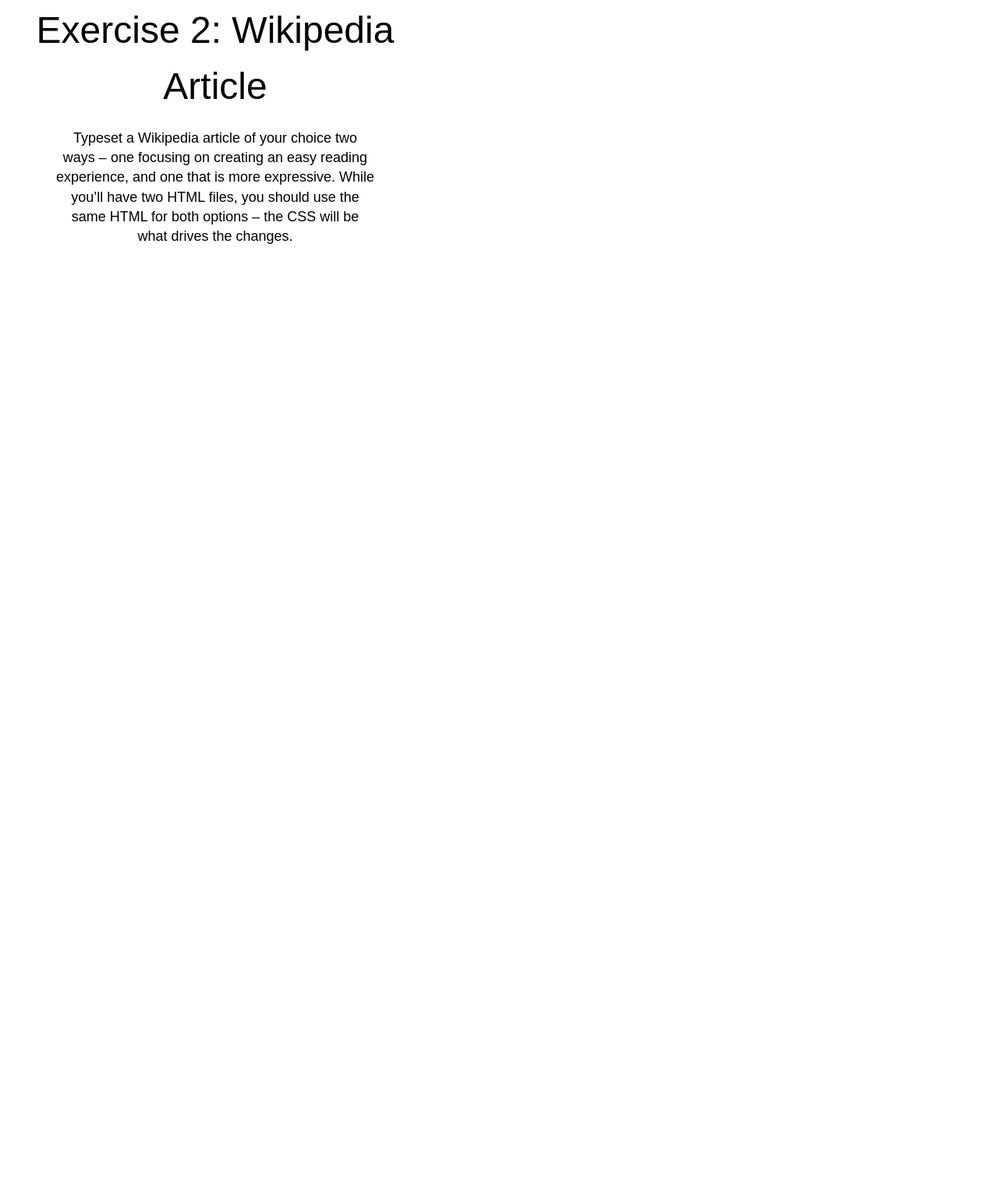
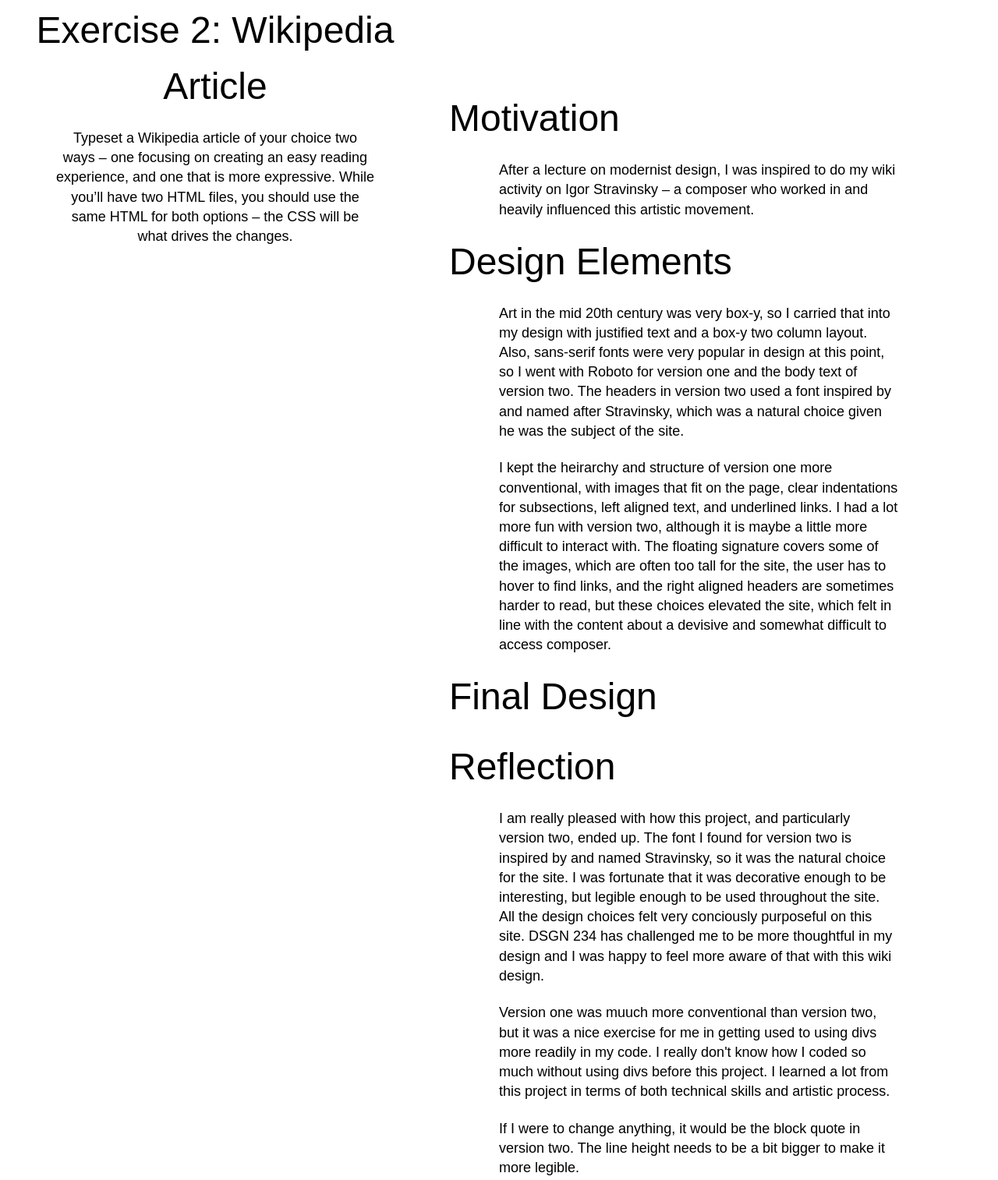
Before and after one commit to erinhay/hayes_arts21, a plain HTML site: page exercises/wiki/process.html in a window 1280 px wide. Shown: the part 409-1923 px from the top of the page at 78% size. Before the commit the page ends 800 px from the top, so only its background shows below. Drawn offline with Linux system fonts and the light colour scheme; a web font is replaced by a local one.

Commit message:
Add files via upload

```diff
--- a/exercises/wiki/process.html
+++ b/exercises/wiki/process.html
@@ -27,7 +27,46 @@
 
     <div class="spacer"></div>
 
+    <div class="proj-container">
+        <h2>Motivation</h2>
+        <br>
+        <div class="text">
+            <p>After a lecture on modernist design, I was inspired to do my wiki activity on Igor Stravinsky – a composer who worked in and heavily influenced this artistic movement. </p>
+        </div>
+    </div>
 
+    <br>
 
+    <div class="proj-container">
+        <h2>Design Elements</h2>
+        <br>
+        <div class="text">
+            <p>Art in the mid 20th century was very box-y, so I carried that into my design with justified text and a box-y two column layout. Also, sans-serif fonts were very popular in design at this point, so I went with Roboto for version one and the body text of version two. The headers in version two used a font inspired by and named after Stravinsky, which was a natural choice given he was the subject of the site.</p>
+            <br>
+            <p>I kept the heirarchy and structure of version one more conventional, with images that fit on the page, clear indentations for subsections, left aligned text, and underlined links. I had a lot more fun with version two, although it is maybe a little more difficult to interact with. The floating signature covers some of the images, which are often too tall for the site, the user has to hover to find links, and the right aligned headers are sometimes harder to read, but these choices elevated the site, which felt in line with the content about a devisive and somewhat difficult to access composer.</p>
+        </div>
+    </div>
+
+    <br>
+
+    <div class="proj-container">
+        <h2><a target="_blank" href="./index.html">Final Design</a></h2>
+    </div>
+
+    <br>
+
+    <div class="proj-container">
+        <h2>Reflection</h2>
+        <br>
+        <div class="text">
+            <p>I am really pleased with how this project, and particularly version two, ended up. The font I found for version two is inspired by and named Stravinsky, so it was the natural choice for the site. I was fortunate that it was decorative enough to be interesting, but legible enough to be used throughout the site. All the design choices felt very conciously purposeful on this site. DSGN 234 has challenged me to be more thoughtful in my design and I was happy to feel more aware of that with this wiki design.</p>
+            <br>
+            <p>Version one was muuch more conventional than version two, but it was a nice exercise for me in getting used to using divs more readily in my code. I really don't know how I coded so much without using divs before this project. I learned a lot from this project in terms of both technical skills and artistic process.</p>
+            <br>
+            <p>If I were to change anything, it would be the block quote in version two. The line height needs to be a bit bigger to make it more legible.</p>
+        </div>
+    </div>
+
+    <br><br>
 </body>
 </html>
```
